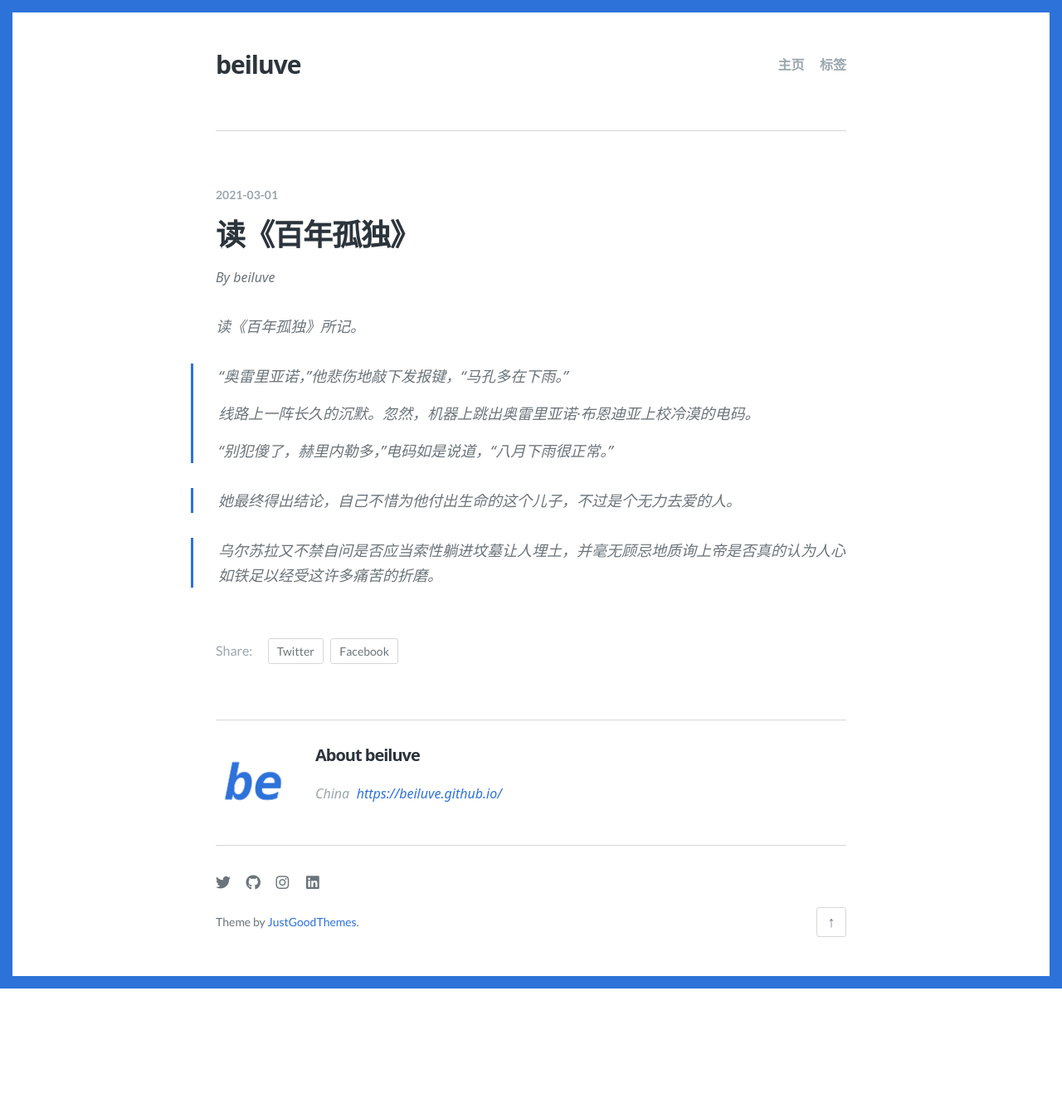
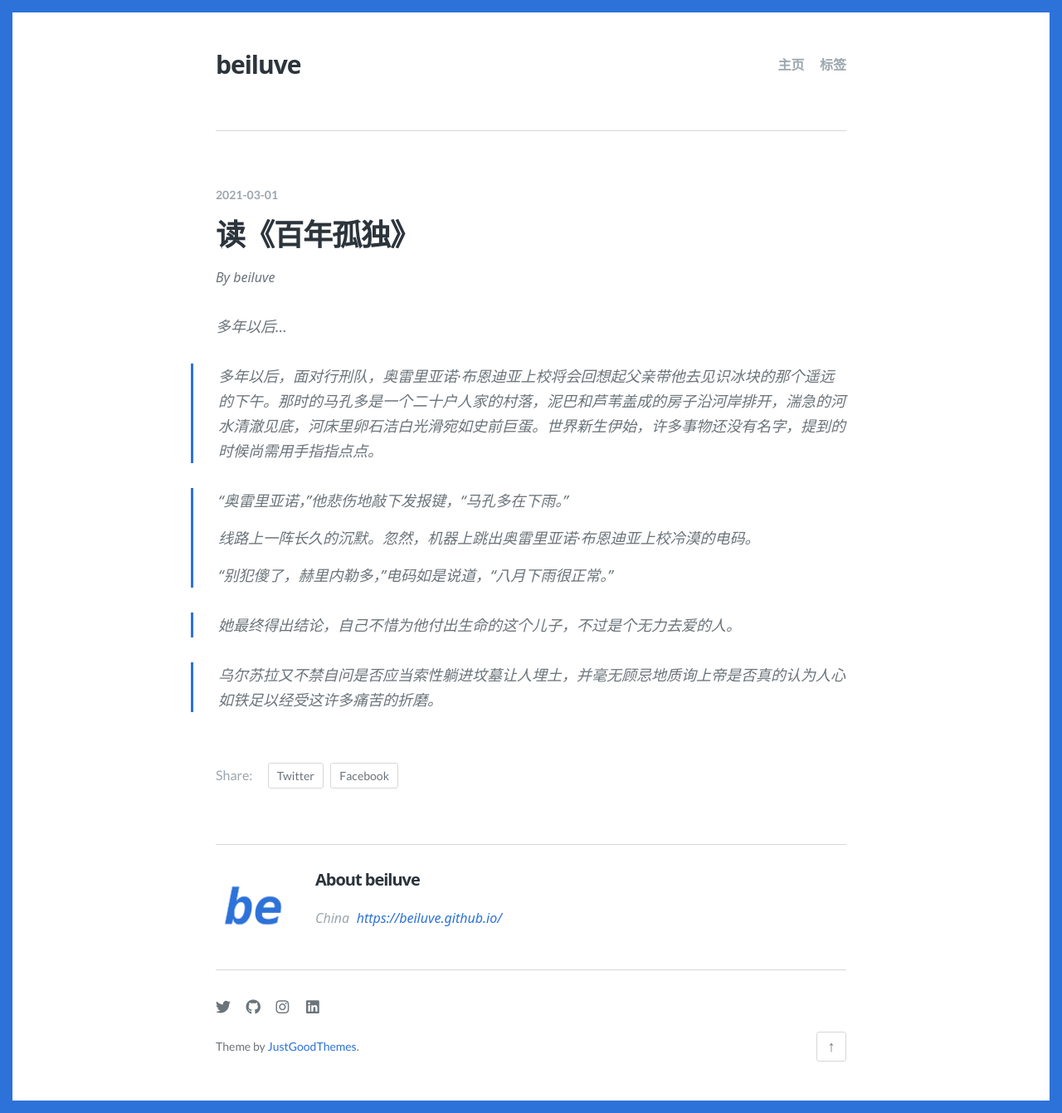
Before and after one commit to beiluve/beiluve.github.io, a Jekyll site: the page built from _posts/2021-03-01-读百年孤独.md, in a window 1280 px wide. Shown: the whole page at 83% size. Built offline with Jekyll 4.4.1, drawn with Linux system fonts in a browser that asks for light colours; some web fonts are replaced; comment, search, counter and statistics services are not loaded; before the commit the page ends 1191 px from its top, so only the background shows below that.

Commit message:
update post: 百年孤独

```diff
--- a/_posts/2021-03-01-读百年孤独.md
+++ b/_posts/2021-03-01-读百年孤独.md
@@ -6,9 +6,12 @@ date: 2021-03-01
 tags: [拾花]
 ---
 
-*读《百年孤独》所记。*
+*多年以后...*
 
 <!--more-->
+
+> 多年以后，面对行刑队，奥雷里亚诺·布恩迪亚上校将会回想起父亲带他去见识冰块的那个遥远的下午。那时的马孔多是一个二十户人家的村落，泥巴和芦苇盖成的房子沿河岸排开，湍急的河水清澈见底，河床里卵石洁白光滑宛如史前巨蛋。世界新生伊始，许多事物还没有名字，提到的时候尚需用手指指点点。
+
 
 > “奥雷里亚诺，”他悲伤地敲下发报键，“马孔多在下雨。”
 >
```
